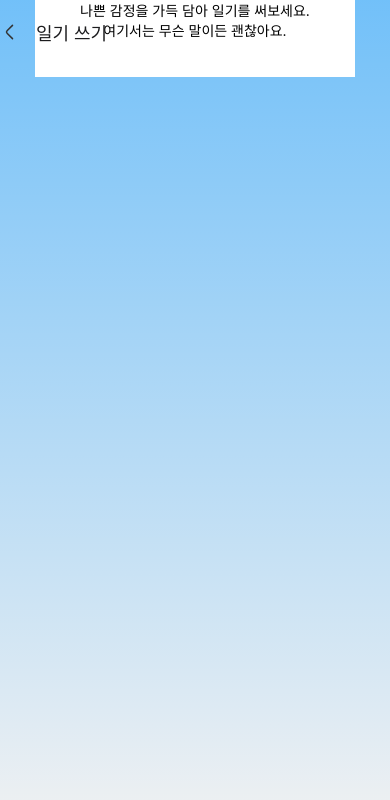
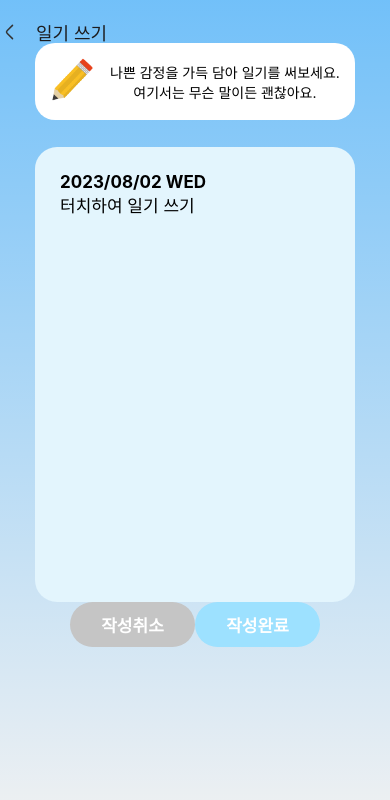
Before and after one commit to DEPthes/2nd-MVP-Water-Client, a React Native app: screen /DiaryWriting in a window 390 px wide. Shown: the top 800 px of the page. Built offline with nearby package versions, Linux system fonts and the light colour scheme.

Commit message:
feat : MolButton 컴포넌트 추가, MolText Color Props 추가

```diff
--- /dev/null
+++ b/components/atom/Button/MolButton.tsx
@@ -0,0 +1,61 @@
+import { View, Text } from "react-native";
+import React, { HTMLAttributes } from "react";
+import styled from "styled-components/native";
+import MolText from "../Text/Text";
+
+type ColorType = "blue" | "grey";
+
+type SizeType = "small" | "big";
+
+type ButtonProps = HTMLAttributes<HTMLParagraphElement> & {
+  ColorType: ColorType;
+  SizeType: SizeType;
+  text: string;
+};
+const MolButton = (props: ButtonProps) => {
+  const { ColorType, SizeType, text } = props;
+  return (
+    <Container ColorType={ColorType} SizeType={SizeType}>
+      <MolText
+        label={text}
+        align="center"
+        size="17"
+        weight="bold"
+        color="white"
+      />
+    </Container>
+  );
+};
+
+export default MolButton;
+
+const Container = styled.View<{ ColorType: ColorType; SizeType: SizeType }>`
+  border-radius: 30px;
+  display: flex;
+  align-items: center;
+  justify-content: center;
+  background-color: ${({ ColorType }) => {
+    switch (ColorType) {
+      case "blue":
+        return "#9DE1FF";
+      case "grey":
+        return "#C5C5C5";
+    }
+  }};
+  width: ${({ SizeType }) => {
+    switch (SizeType) {
+      case "small":
+        return "55px";
+      case "big":
+        return "125px";
+    }
+  }};
+  height: ${({ SizeType }) => {
+    switch (SizeType) {
+      case "small":
+        return "35px";
+      case "big":
+        return "45px";
+    }
+  }};
+`;
--- a/components/atom/Text/Text.tsx
+++ b/components/atom/Text/Text.tsx
@@ -7,11 +7,14 @@
 
 type TextAlign = "left" | "center";
 
+type TextColor = "white" | "black";
+
 type TextProps = HTMLAttributes<HTMLParagraphElement> & {
   size?: TextSize;
   weight?: TextWeight;
   label: string;
   align: TextAlign;
+  color: TextColor;
 };
 
 const MolText = (props: TextProps) => {
@@ -19,12 +22,13 @@
     size = "12",
     weight = "regular",
     align = "left",
+    color = "black",
     label,
     ...restProps
   } = props;
 
   return (
-    <StyledText size={size} weight={weight} align={align}>
+    <StyledText size={size} weight={weight} align={align} color={color}>
       {label}
     </StyledText>
   );
@@ -36,7 +40,16 @@
   size: TextSize;
   weight: TextWeight;
   align: TextAlign;
+  color: TextColor;
 }>`
+  color: ${({ color }) => {
+    switch (color) {
+      case "white":
+        return "white";
+      case "black":
+        return "black";
+    }
+  }};
   font-size: ${({ size }) => {
     switch (size) {
       case "12":
--- a/pages/Diary/DiaryWriting.tsx
+++ b/pages/Diary/DiaryWriting.tsx
@@ -1,8 +1,9 @@
-import { Text, View } from "react-native";
+import { Image, Text, View } from "react-native";
 import React, { Component } from "react";
 import Background from "../../components/atom/background/Background";
 import styled from "styled-components/native";
 import MolText from "../../components/atom/Text/Text";
+import MolButton from "../../components/atom/Button/MolButton";
 
 export class DiaryWriting extends Component {
   render() {
@@ -10,14 +11,44 @@
       <Background>
         <Container>
           <UpperBanner>
+            <Image
+              source={require("../../assets/png/pencil.png")}
+              style={{
+                width: 75,
+                height: 75,
+                marginBottom: 4,
+                objectFit: "contain",
+              }}
+            />
             <MolText
               label="나쁜 감정을 가득 담아 일기를 써보세요.
 여기서는 무슨 말이든 괜찮아요."
               size="14"
               weight="regular"
               align="center"
+              color="black"
             />
           </UpperBanner>
+          <DiaryWritingBox>
+            <MolText
+              label="2023/08/02 WED"
+              size="17"
+              weight="bold"
+              align="left"
+              color="black"
+            />
+            <MolText
+              label="터치하여 일기 쓰기"
+              size="17"
+              weight="regular"
+              align="left"
+              color="black"
+            />
+          </DiaryWritingBox>
+          <ButtonContainer>
+            <MolButton ColorType="grey" SizeType="big" text="작성취소" />
+            <MolButton ColorType="blue" SizeType="big" text="작성완료" />
+          </ButtonContainer>
         </Container>
       </Background>
     );
@@ -36,4 +67,24 @@
   background-color: white;
   width: 320px;
   height: 77px;
+  border-radius: 20px;
+  display: flex;
+  flex-direction: row;
+  align-items: center;
+  margin-top: 43px;
 `;
+
+const DiaryWritingBox = styled.View`
+  width: 320px;
+  height: 455px;
+  border-radius: 22px;
+  background-color: #e3f5fd;
+  margin-top: 27px;
+  padding: 25px;
+`;
+
+const ButtonContainer = styled.View`
+  display: flex;
+  flex-direction: row;
+  align-items: center;
+`;
--- a/pages/Home.tsx
+++ b/pages/Home.tsx
@@ -1,4 +1,4 @@
-import { View, Text, Pressable } from "react-native";
+import { View, Text, Pressable, Image } from "react-native";
 import React from "react";
 import MolText from "../components/atom/Text/Text";
 import styled from "styled-components/native";
@@ -22,6 +22,8 @@
             label="화면을 터치하면 일기를 작성할 수 있습니다"
             size="14"
             weight="regular"
+            align="left"
+            color="black"
           />
         </LinearGradient>
       </Container>
```
Also changed, not shown: components/atom/Button/Button.tsx (deleted, +0 -26 lines), assets/png/pencil.png (added), 1 other file (tests, documents, lock files or other folders).
